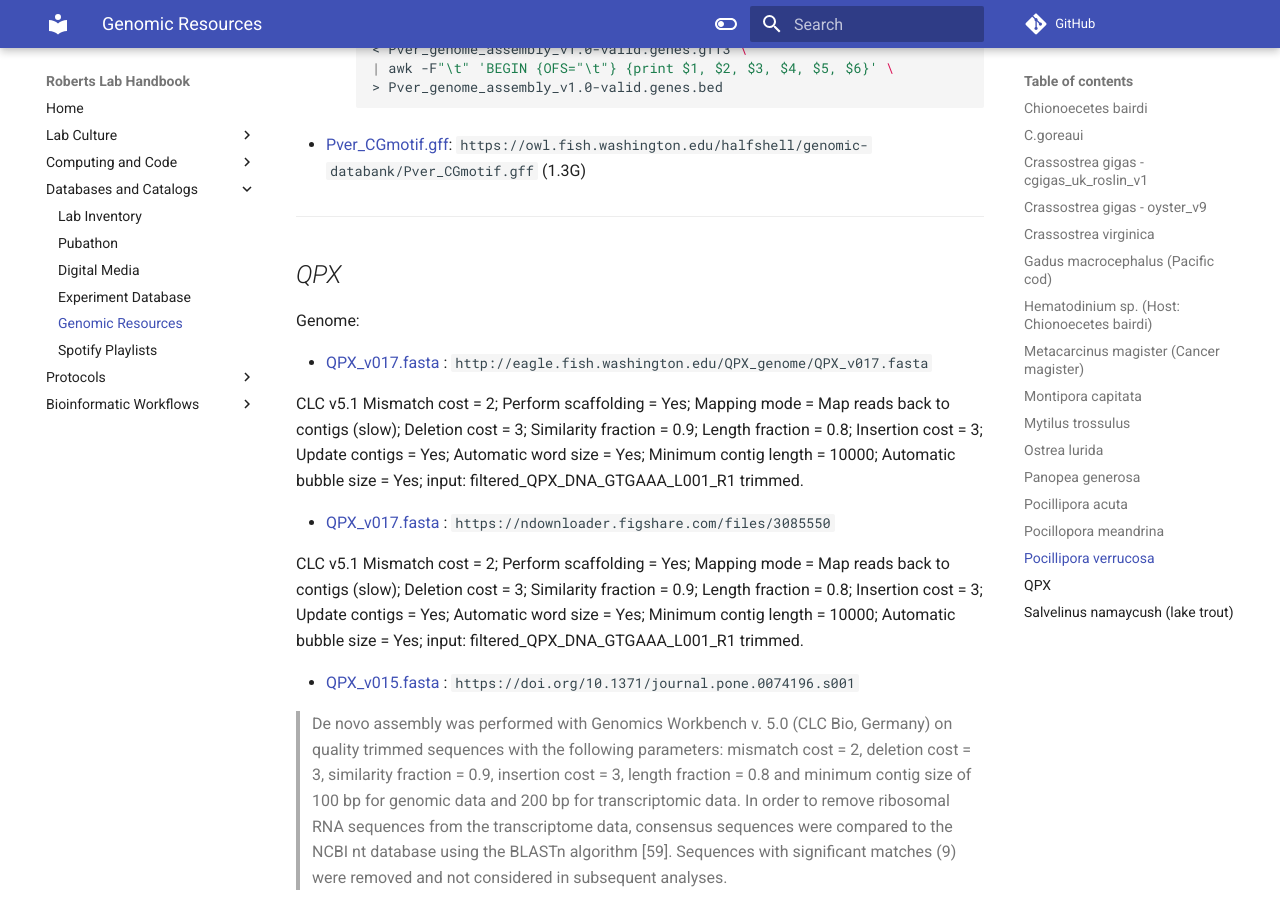
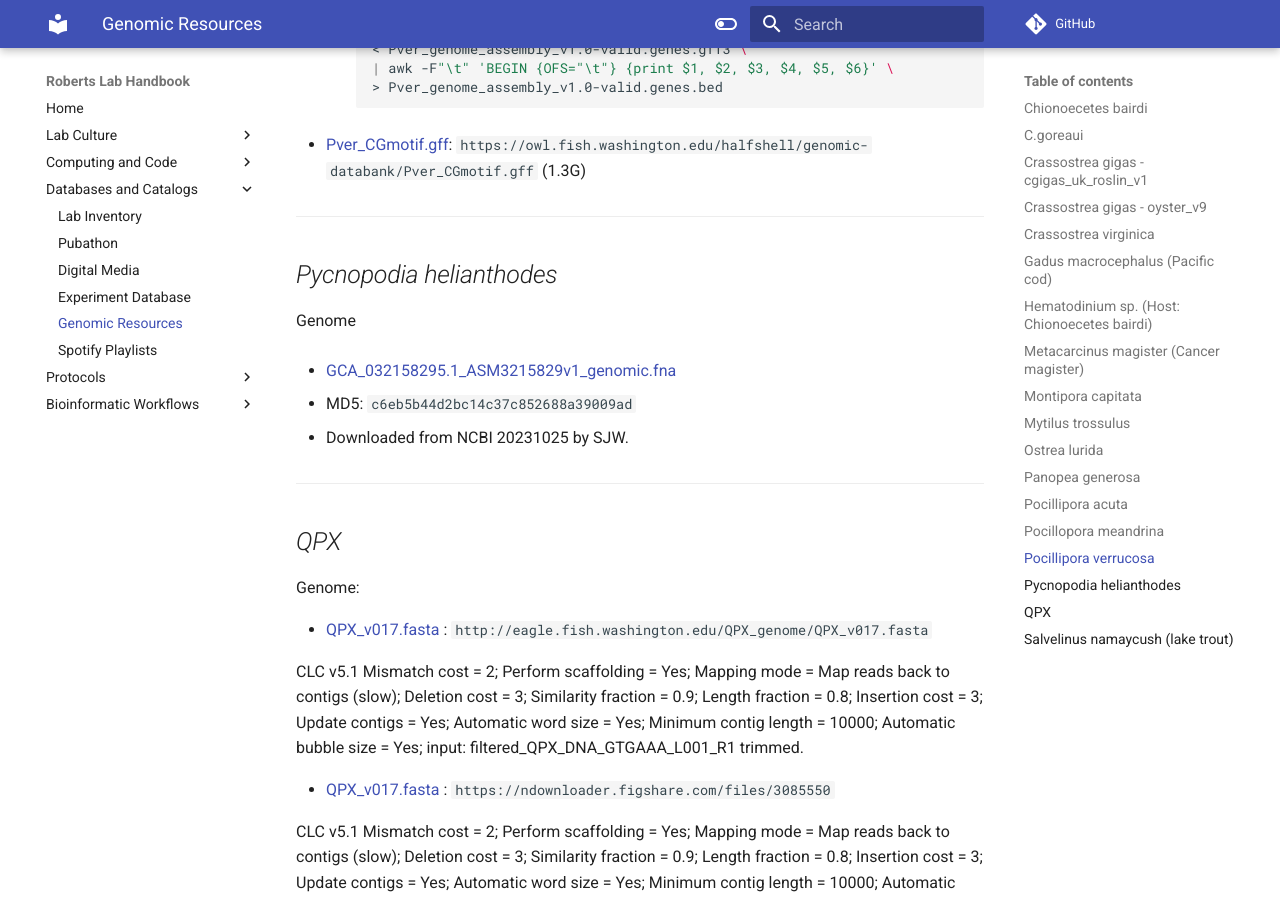
Before and after one commit to RobertsLab/resources, an MkDocs documentation site: the page built from docs/Genomic-Resources.md, in a window 1280 px wide and 900 px high, scrolled down 24277 px. Built offline with MkDocs 1.6.1 and Material for MkDocs 9.7.7, drawn with Linux system fonts in a browser that asks for light colours; comment, search, counter and statistics services are not loaded.

Commit message:
add P_helianthodes genome

```diff
--- a/docs/Genomic-Resources.md
+++ b/docs/Genomic-Resources.md
@@ -982,6 +982,18 @@ Genome Feature Tracks
 
 ------------------------------------------------------------------------
 
+## *Pycnopodia helianthodes*
+
+Genome
+
+- [GCA_032158295.1_ASM3215829v1_genomic.fna](https://owl.fish.washington.edu/halfshell/genomic-databank/GCA_032158295.1_ASM3215829v1_genomic.fna)
+
+  - MD5: `c6eb5b44d2bc14c37c852688a39009ad`
+
+  - Downloaded from NCBI 20231025 by SJW.
+
+-------------------------------------------------------------------------
+
 ## *QPX*
 
 Genome:
```
